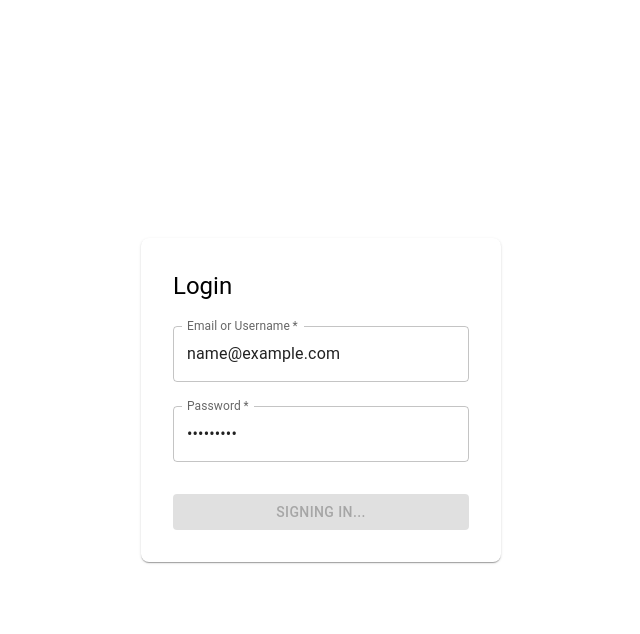
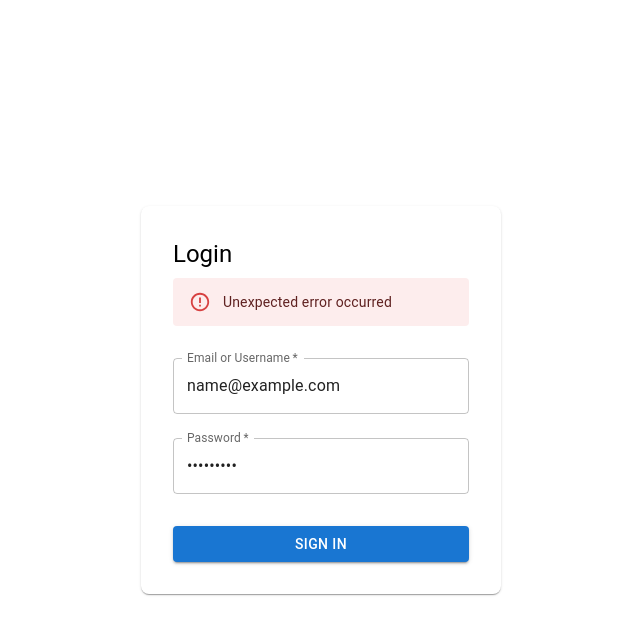
Before and after one commit to Samad126/Skywings-App-Admin, a React (Vite) app: page /#/login in a window 1280 px wide. Both pictures are taken after typing "name@example.com", "Sample123" into the empty fields and a click on the button "SIGN IN". Shown: the top 634 px of the page, without its empty margins (319-959 px from the left). Built offline with nearby package versions, Linux system fonts and the light colour scheme; no server answers.

Commit message:
feat: implement LoginForm component and use custom hook for login logic to enhance code organization and maintainability

```diff
--- /dev/null
+++ b/src/components/Login/LoginForm.tsx
@@ -0,0 +1,76 @@
+import {
+  Box,
+  Typography,
+  TextField,
+  Button,
+  Alert,
+  CircularProgress,
+} from "@mui/material";
+
+type Props = {
+  error: string;
+  loading: boolean;
+  onSubmit: (e: React.FormEvent<HTMLFormElement>) => void;
+  onInputChange: () => void;
+};
+
+export default function LoginForm({
+  error,
+  loading,
+  onSubmit,
+  onInputChange,
+}: Props) {
+  return (
+    <Box
+      component="form"
+      onSubmit={onSubmit}
+      sx={{
+        width: 360,
+        p: 4,
+        bgcolor: "background.paper",
+        borderRadius: 2,
+        boxShadow: 1,
+      }}
+    >
+      <Typography variant="h5" component="h1" gutterBottom>
+        Login
+      </Typography>
+
+      {error && (
+        <Alert severity="error" sx={{ mb: 2 }}>
+          {error}
+        </Alert>
+      )}
+
+      <TextField
+        label="Email or Username"
+        type="email"
+        name="login"
+        fullWidth
+        required
+        onChange={onInputChange}
+        margin="normal"
+      />
+
+      <TextField
+        label="Password"
+        type="password"
+        name="password"
+        fullWidth
+        required
+        onChange={onInputChange}
+        margin="normal"
+      />
+
+      <Button
+        type="submit"
+        variant="contained"
+        fullWidth
+        sx={{ mt: 3 }}
+        disabled={loading}
+      >
+        {loading ? <CircularProgress size={24} /> : "Sign In"}
+      </Button>
+    </Box>
+  );
+}
--- /dev/null
+++ b/src/hooks/useLoginForm.tsx
@@ -0,0 +1,66 @@
+import { useState } from "react";
+import { useNavigate } from "react-router";
+import { useAppContext } from "@/hooks/useAppContext";
+import type {
+  FormSubmitType,
+  Login200Response,
+  Login401Response,
+  Login422Response,
+} from "@/types/Login";
+
+const API_URL: string = import.meta.env.VITE_API_URL;
+
+export function useLoginForm() {
+  const [error, setError] = useState<string>("");
+  const [loading, setLoading] = useState<boolean>(false);
+  const navigate = useNavigate();
+  const { updateAdminState } = useAppContext();
+
+  const handleSubmit = async (e: React.FormEvent<HTMLFormElement>) => {
+    e.preventDefault();
+    setError("");
+    setLoading(true);
+
+    const fd = new FormData(e.currentTarget);
+    const data = Object.fromEntries(fd.entries()) as FormSubmitType;
+
+    try {
+      const res = await fetch(`${API_URL}/admin/signIn/`, {
+        method: "POST",
+        headers: { "Content-Type": "application/json" },
+        body: JSON.stringify(data),
+      });
+
+      if (!res.ok) {
+        if (res.status === 401) {
+          const result = (await res.json()) as Login401Response;
+          setError(result.message);
+        } else if (res.status === 422) {
+          const result = (await res.json()) as Login422Response;
+          setError(result.errors.password.join(" "));
+        } else {
+          const fallback = await res.text();
+          setError(fallback);
+        }
+        return;
+      }
+
+      const result = (await res.json()) as Login200Response;
+      updateAdminState(result.data);
+      navigate("/");
+    } catch {
+      setError("Unexpected error occurred");
+    } finally {
+      setLoading(false);
+    }
+  };
+
+  const clearError = () => setError("");
+
+  return {
+    handleSubmit,
+    clearError,
+    loading,
+    error,
+  };
+}
--- a/src/pages/Login/Login.tsx
+++ b/src/pages/Login/Login.tsx
@@ -1,74 +1,9 @@
-import { useAppContext } from "@/hooks/useAppContext";
-import type {
-  FormSubmitType,
-  Login200Response,
-  Login401Response,
-  Login422Response,
-} from "@/types/Login";
-import { Box, TextField, Button, Typography, Alert } from "@mui/material";
-import { useState } from "react";
-import { useNavigate } from "react-router";
-
-const API_URL: string = import.meta.env.VITE_API_URL;
+import { Box } from "@mui/material";
+import { useLoginForm } from "@/hooks/useLoginForm";
+import LoginForm from "@/components/Login/LoginForm";
 
 const LoginPage = () => {
-  const [error, setError] = useState<string>("");
-  const [loading, setLoading] = useState<boolean>(false);
-
-  const navigate = useNavigate();
-
-  const { updateAdminState } = useAppContext();
-
-  const handleSubmit = async (e: React.SyntheticEvent) => {
-    e.preventDefault();
-
-    setError("");
-    setLoading(true);
-
-    const fd = new FormData(e.target as HTMLFormElement);
-    const data = Object.fromEntries(fd.entries()) as FormSubmitType;
-
-    const response = await fetch(`${API_URL}/admin/signIn/`, {
-      method: "POST",
-      headers: {
-        "Content-type": "application/json",
-      },
-      body: JSON.stringify(data),
-    });
-
-    let responseData:
-      | Login200Response
-      | Login401Response
-      | Login422Response
-      | undefined;
-
-    if (!response.ok) {
-      if (response.status === 401) {
-        responseData = (await response.json()) as Login401Response;
-        setError(responseData.message);
-      } else if (response.status === 422) {
-        responseData = (await response.json()) as Login422Response;
-        setError(responseData.errors.password.join(" "));
-      } else {
-        const fallback = await response.text();
-        setError(fallback);
-      }
-
-      setLoading(false);
-      return;
-    }
-
-    responseData = (await response.json()) as Login200Response;
-
-    updateAdminState(responseData.data);
-    navigate("/");
-
-    setLoading(false);
-  };
-
-  function handleInputChange() {
-    setError("");
-  }
+  const { handleSubmit, clearError, loading, error } = useLoginForm();
 
   return (
     <Box
@@ -81,57 +16,12 @@ const LoginPage = () => {
         p: 2,
       }}
     >
-      <Box
-        component="form"
+      <LoginForm
+        error={error}
+        loading={loading}
         onSubmit={handleSubmit}
-        sx={{
-          width: 360,
-          p: 4,
-          bgcolor: "background.paper",
-          borderRadius: 2,
-          boxShadow: 1,
-        }}
-      >
-        <Typography variant="h5" component="h1" gutterBottom>
-          Login
-        </Typography>
-
-        {error && (
-          <Alert severity="error" sx={{ mb: 2 }}>
-            {error}
-          </Alert>
-        )}
-
-        <TextField
-          label="Email or Username"
-          type="email"
-          name="login"
-          onChange={handleInputChange}
-          fullWidth
-          margin="normal"
-          required
-        />
-
-        <TextField
-          label="Password"
-          type="password"
-          name="password"
-          onChange={handleInputChange}
-          fullWidth
-          margin="normal"
-          required
-        />
-
-        <Button
-          type="submit"
-          variant="contained"
-          fullWidth
-          sx={{ mt: 3 }}
-          disabled={loading}
-        >
-          {loading ? "Signing in..." : "Sign In"}
-        </Button>
-      </Box>
+        onInputChange={clearError}
+      />
     </Box>
   );
 };
```
